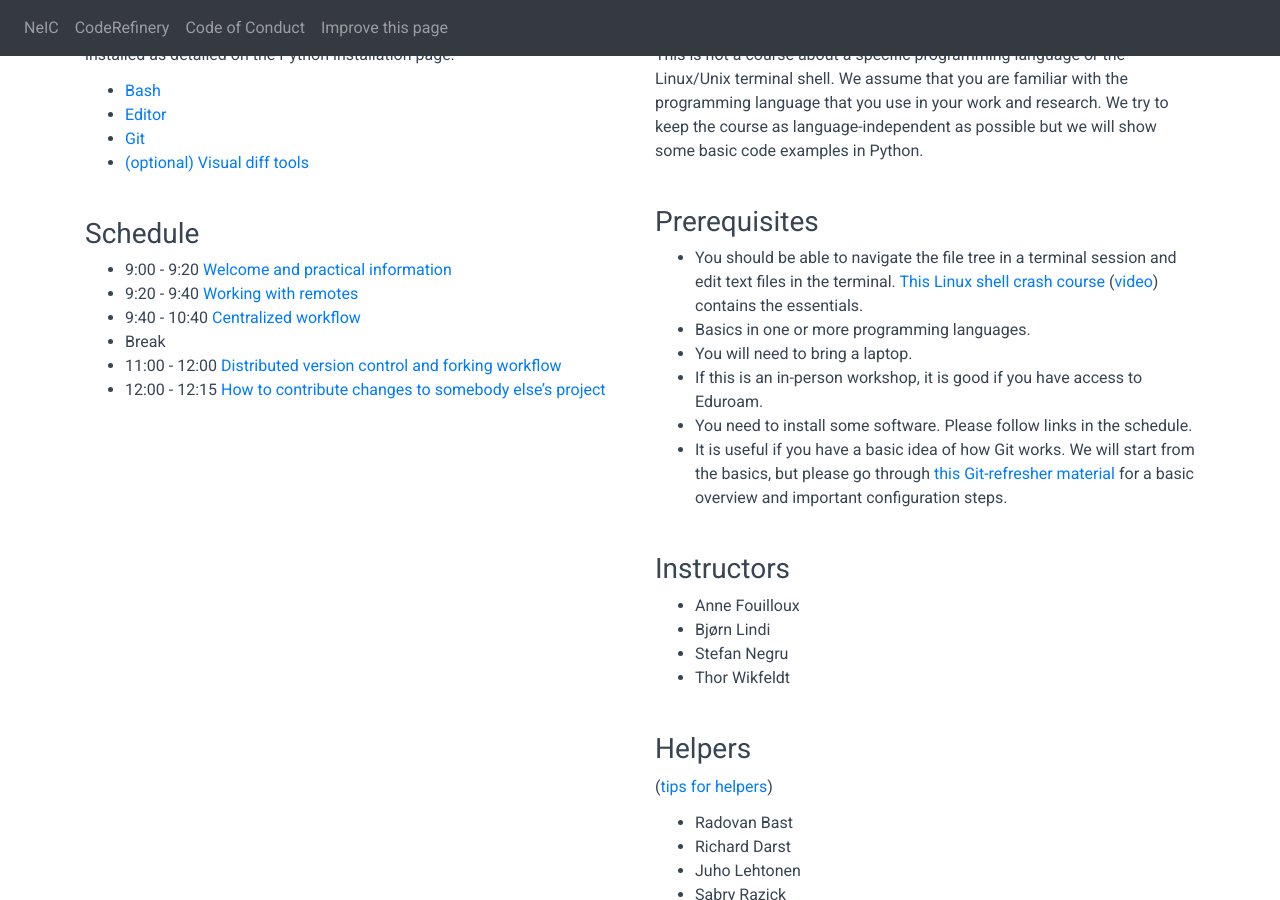
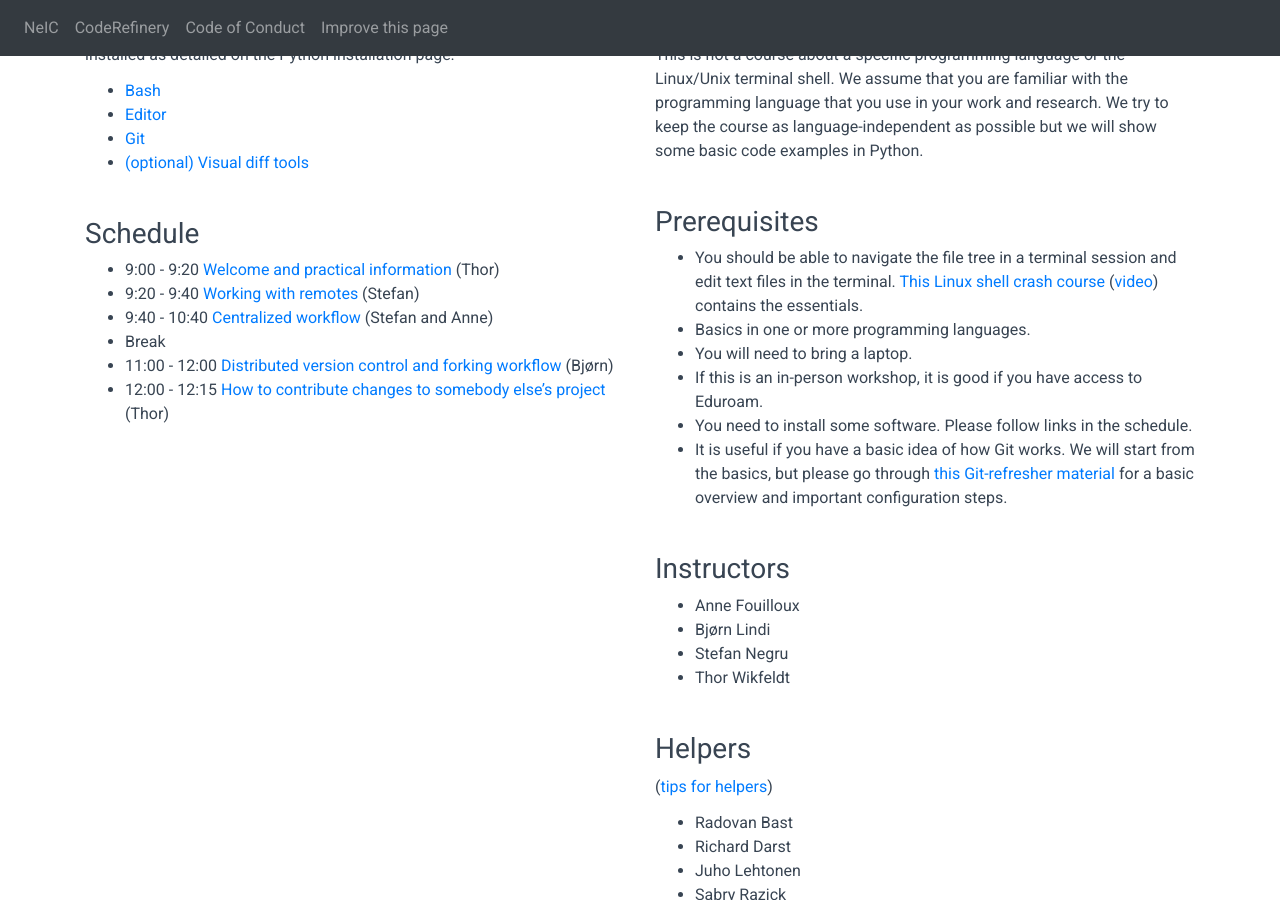
Before and after one commit to coderefinery/2020-05-06-online, a Jekyll site: the page built from index.md, in a window 1280 px wide and 900 px high, scrolled down 963 px. Built offline with Jekyll 4.4.1, drawn with Linux system fonts in a browser that asks for light colours; comment, search, counter and statistics services are not loaded.

Commit message:
assign lessons, fixes #1

```diff
--- a/left_column.md
+++ b/left_column.md
@@ -41,13 +41,13 @@ packages need to be installed as detailed on the Python installation page.
 ### Schedule
 
 - 9:00 - 9:20
-  [Welcome and practical information](https://github.com/coderefinery/workshop-intro/blob/master/README.md)
+  [Welcome and practical information](https://github.com/coderefinery/workshop-intro/blob/master/README.md) (Thor)
 - 9:20 - 9:40
-  [Working with remotes](https://coderefinery.github.io/git-collaborative/01-remotes/)
+  [Working with remotes](https://coderefinery.github.io/git-collaborative/01-remotes/) (Stefan)
 - 9:40 - 10:40
-  [Centralized workflow](https://coderefinery.github.io/git-collaborative/02-centralized/)
+  [Centralized workflow](https://coderefinery.github.io/git-collaborative/02-centralized/) (Stefan and Anne)
 - Break
 - 11:00 - 12:00
-  [Distributed version control and forking workflow](https://coderefinery.github.io/git-collaborative/03-distributed/)
+  [Distributed version control and forking workflow](https://coderefinery.github.io/git-collaborative/03-distributed/) (Bjørn)
 - 12:00 - 12:15
-  [How to contribute changes to somebody else's project](https://coderefinery.github.io/git-collaborative/04-contributing/)
+  [How to contribute changes to somebody else's project](https://coderefinery.github.io/git-collaborative/04-contributing/) (Thor)
```
